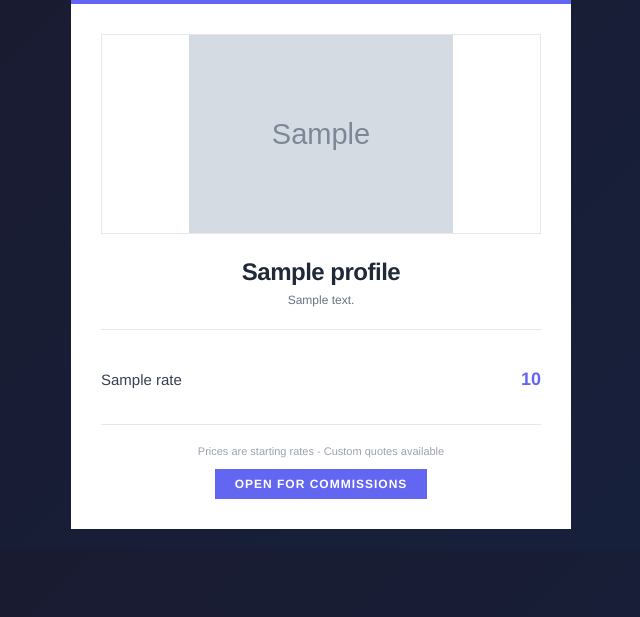
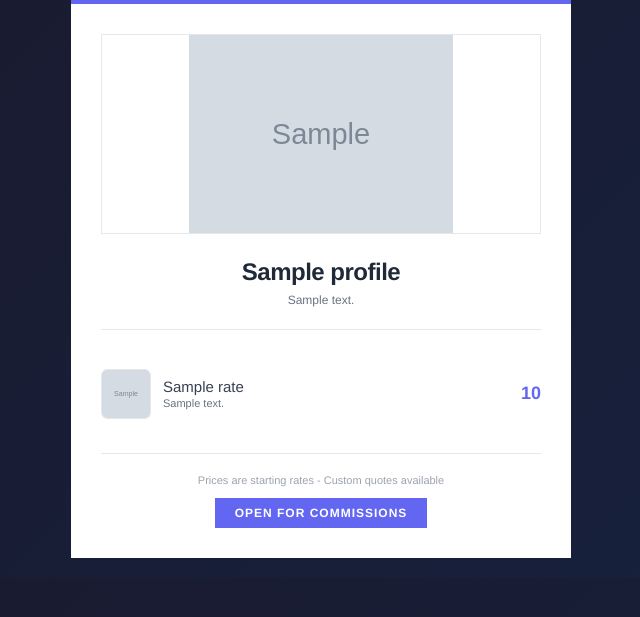
Before and after one commit to Cyanifyde/discbot.py3, a Python web app: template templates/renders/rate_card_minimal.html in a window 1280 px wide. Shown: the part 21-638 px from the top of the page, without its empty margins (319-959 px from the left). Run offline with Jinja, Linux system fonts and the light colour scheme; the template is opened without the code that fills it: most values are stand-ins (such as "Sample title", 1, 10 or a date in 2020); grey boxes marked "Sample" are stand-in pictures.

Commit message:
feat: enhance rate card functionality with image support and dynamic rendering

```diff
--- a/templates/renders/rate_card_minimal.html
+++ b/templates/renders/rate_card_minimal.html
@@ -53,19 +53,40 @@
             align-items: center;
             padding: 14px 0;
             border-bottom: 1px solid #f3f4f6;
+            gap: 12px;
         }
         .rate-item:last-child {
             border-bottom: none;
+        }
+        .rate-info {
+            display: flex;
+            align-items: center;
+            gap: 12px;
+            flex: 1;
+        }
+        .rate-thumbnail {
+            width: 50px;
+            height: 50px;
+            object-fit: cover;
+            border-radius: 6px;
+            border: 1px solid #e5e7eb;
+            flex-shrink: 0;
         }
         .rate-name {
             font-size: 15px;
             font-weight: 500;
             color: #374151;
         }
+        .rate-description {
+            font-size: 11px;
+            color: #6b7280;
+            margin-top: 2px;
+        }
         .rate-price {
             font-size: 18px;
             font-weight: 700;
             color: #6366f1;
+            flex-shrink: 0;
         }
         .footer {
             text-align: center;
@@ -107,10 +128,20 @@
         </div>
 
         <div class="rates-list">
-            {% for rate_name, rate_price in rates.items() %}
+            {% for rate_name, rate_data in rates.items() %}
             <div class="rate-item">
-                <span class="rate-name">{{ rate_name }}</span>
-                <span class="rate-price">{{ rate_price }}</span>
+                <div class="rate-info">
+                    {% if rate_data.image %}
+                    <img src="{{ rate_data.image }}" alt="{{ rate_name }}" class="rate-thumbnail">
+                    {% endif %}
+                    <div>
+                        <div class="rate-name">{{ rate_name }}</div>
+                        {% if rate_data.description %}
+                        <div class="rate-description">{{ rate_data.description }}</div>
+                        {% endif %}
+                    </div>
+                </div>
+                <span class="rate-price">{{ rate_data.price }}</span>
             </div>
             {% endfor %}
         </div>
```
Also changed, not shown: modules/portfolio.py (+22 -6 lines), services/render_service.py (+9 -2 lines), templates/renders/rate_card_colorful.html (+21 -3 lines), templates/renders/rate_card_detailed.html (+15 -3 lines), templates/renders/rate_card_professional.html (+15 -3 lines).
